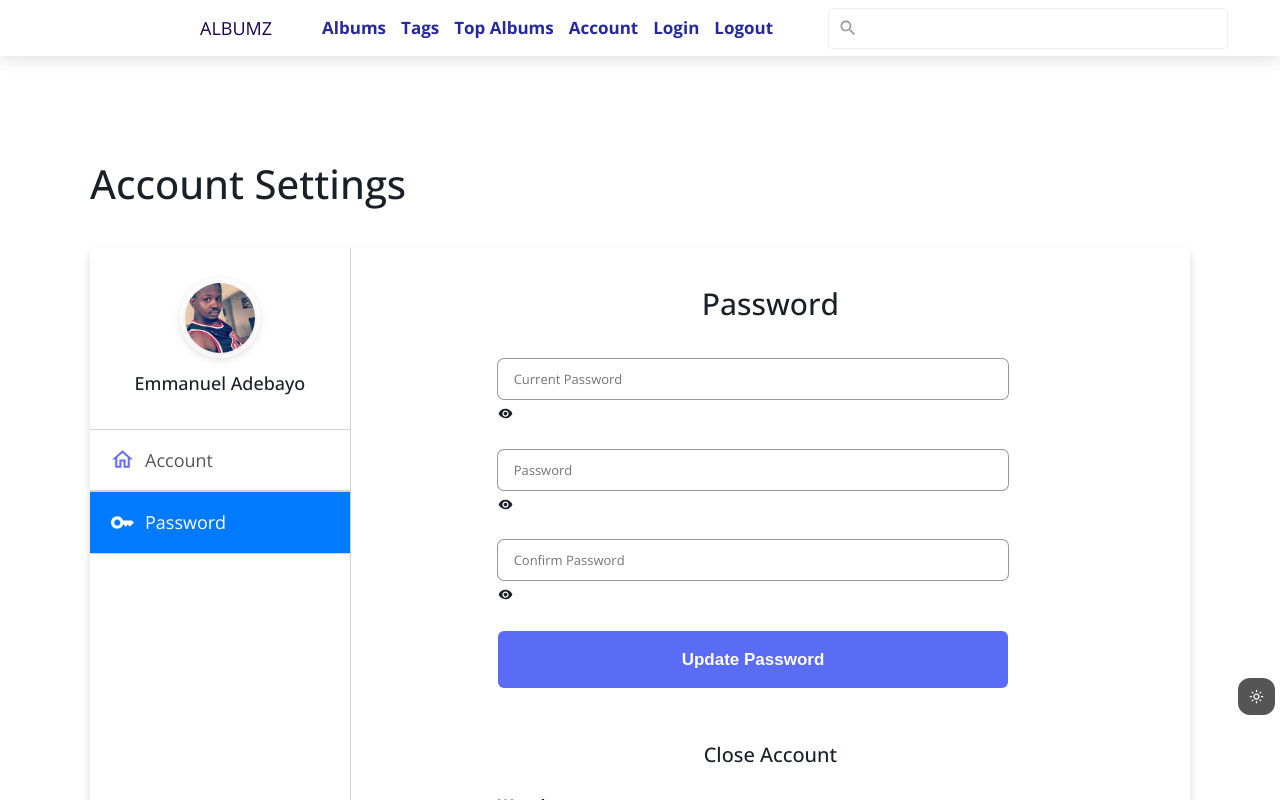
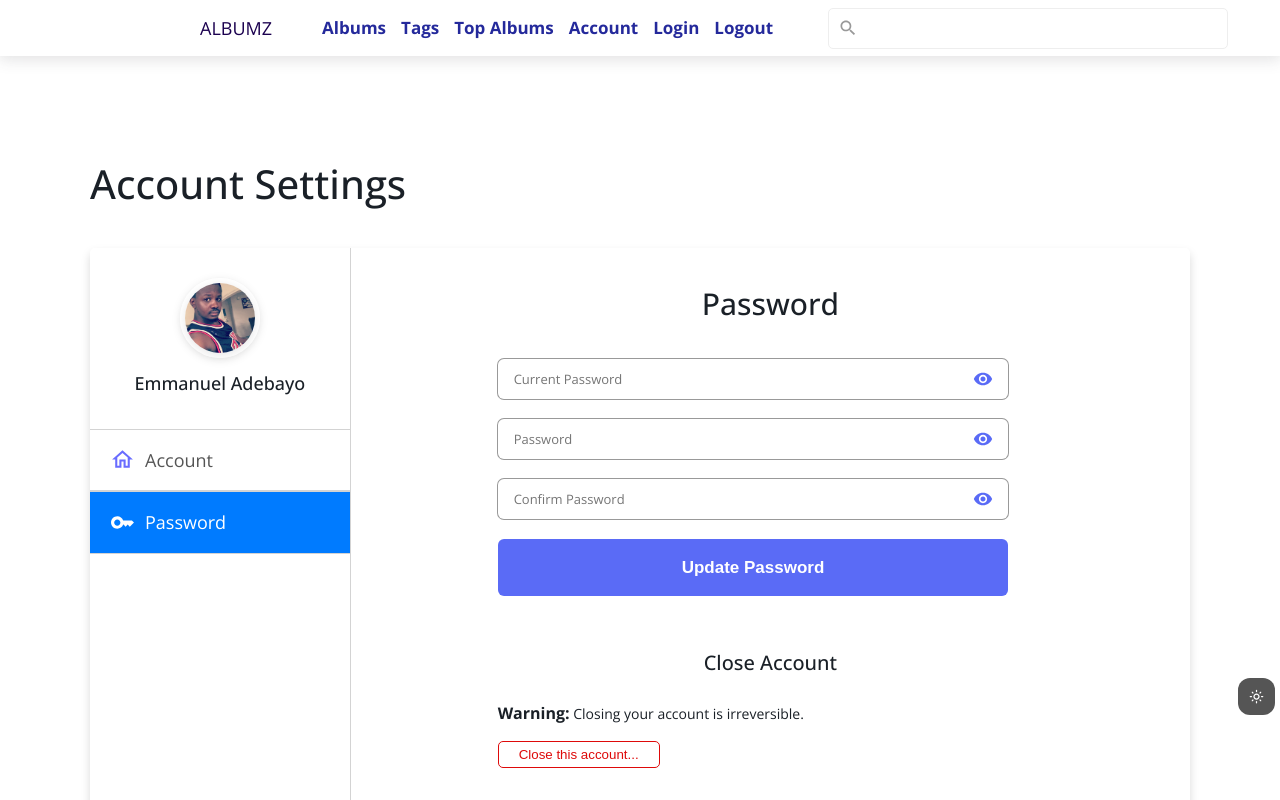
Before and after one commit to esteemayo/next-albumz-client, a Next.js app: page /auth/account/password in a window 1280 px wide. Shown: the top 800 px of the page. Built offline with nearby package versions, Linux system fonts and the light colour scheme.

Commit message:
styled form icons

```diff
--- a/styles/UpdatePassword.module.scss
+++ b/styles/UpdatePassword.module.scss
@@ -142,6 +142,15 @@
           align-items: center;
           justify-content: center;
 
+          &__icon {
+            position: absolute;
+            font-size: 2rem;
+            fill: #5a6bf6;
+            top: 1rem;
+            right: 5rem;
+            cursor: pointer;
+          }
+
           &__left {
             flex: 1;
           }
```
